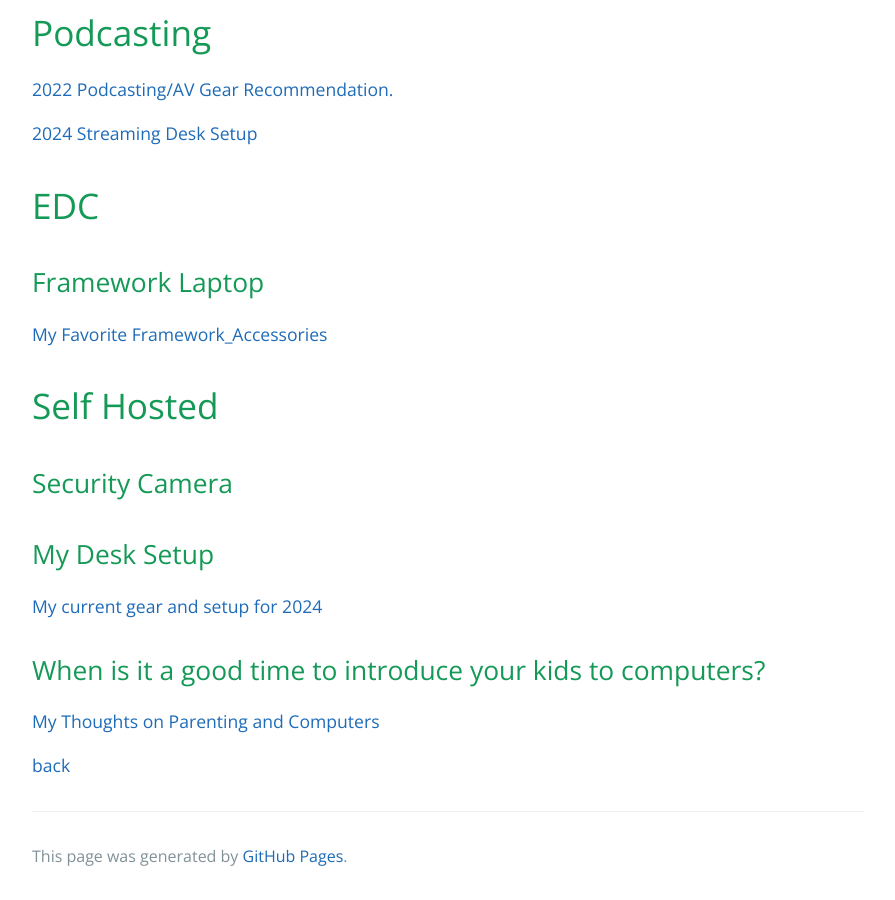
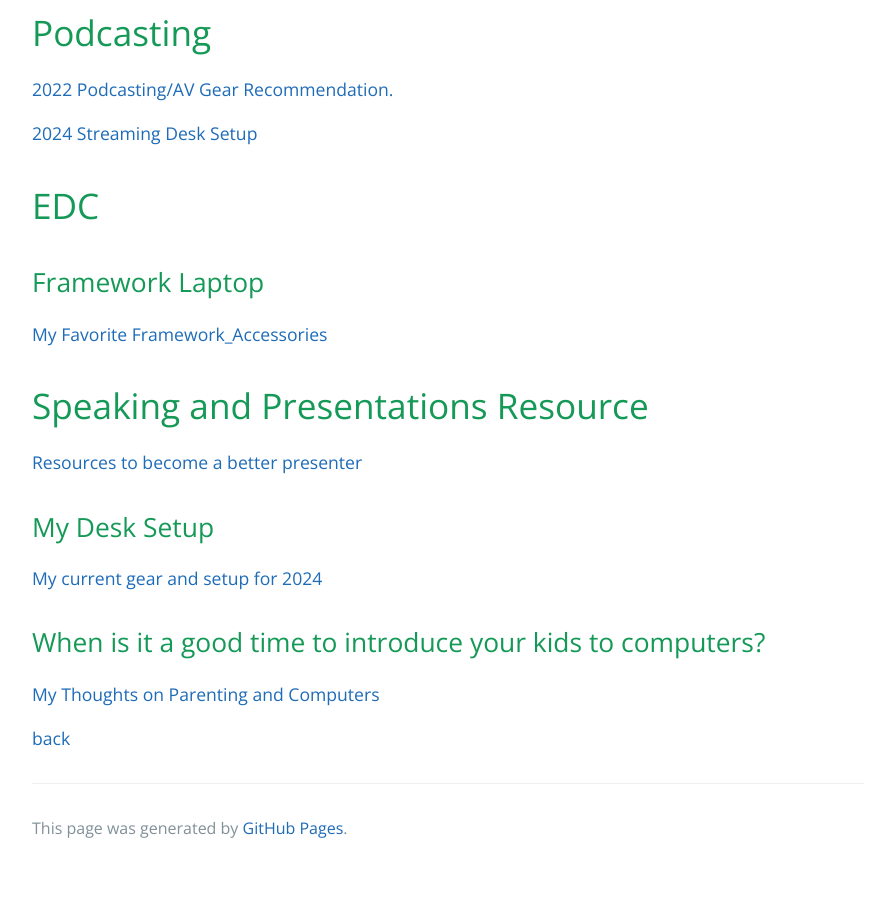
Before and after one commit to jscar-hawk/jscar-hawk.github.io, a Jekyll site: the page built from docs/blog.md, in a window 1280 px wide and 900 px high, scrolled down 817 px. Shown: the whole window, without its empty margins (192-1087 px from the left). Built offline with Jekyll 4.4.1, drawn with Linux system fonts in a browser that asks for light colours; after the commit the page ends 1689 px from its top, so only the background shows below that.

Commit message:
Update blog.md

```diff
--- a/docs/blog.md
+++ b/docs/blog.md
@@ -34,9 +34,8 @@ description: This is my running list of blog posts
 ## Framework Laptop
 [My Favorite Framework_Accessories](./framework_laptop_accessories.md)
 
-# Self Hosted
-
-## Security Camera
+# Speaking and Presentations Resource
+[Resources to become a better presenter ](https://github.com/jscar-hawk/jscar-hawk.github.io/blob/main/docs/2024-Speaking_and_Presentations_Resource.md)
 
 ## My Desk Setup
 
```
